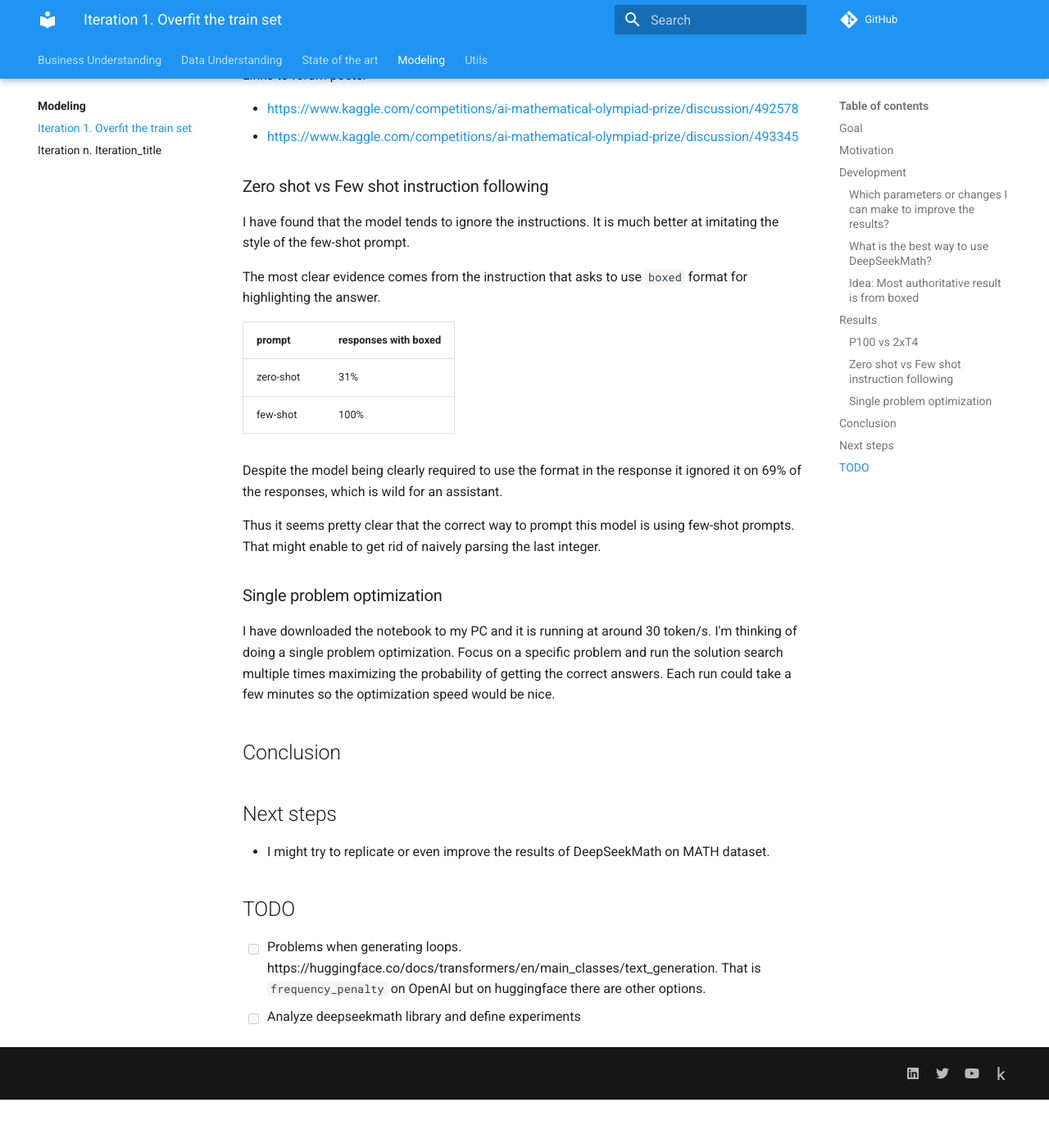
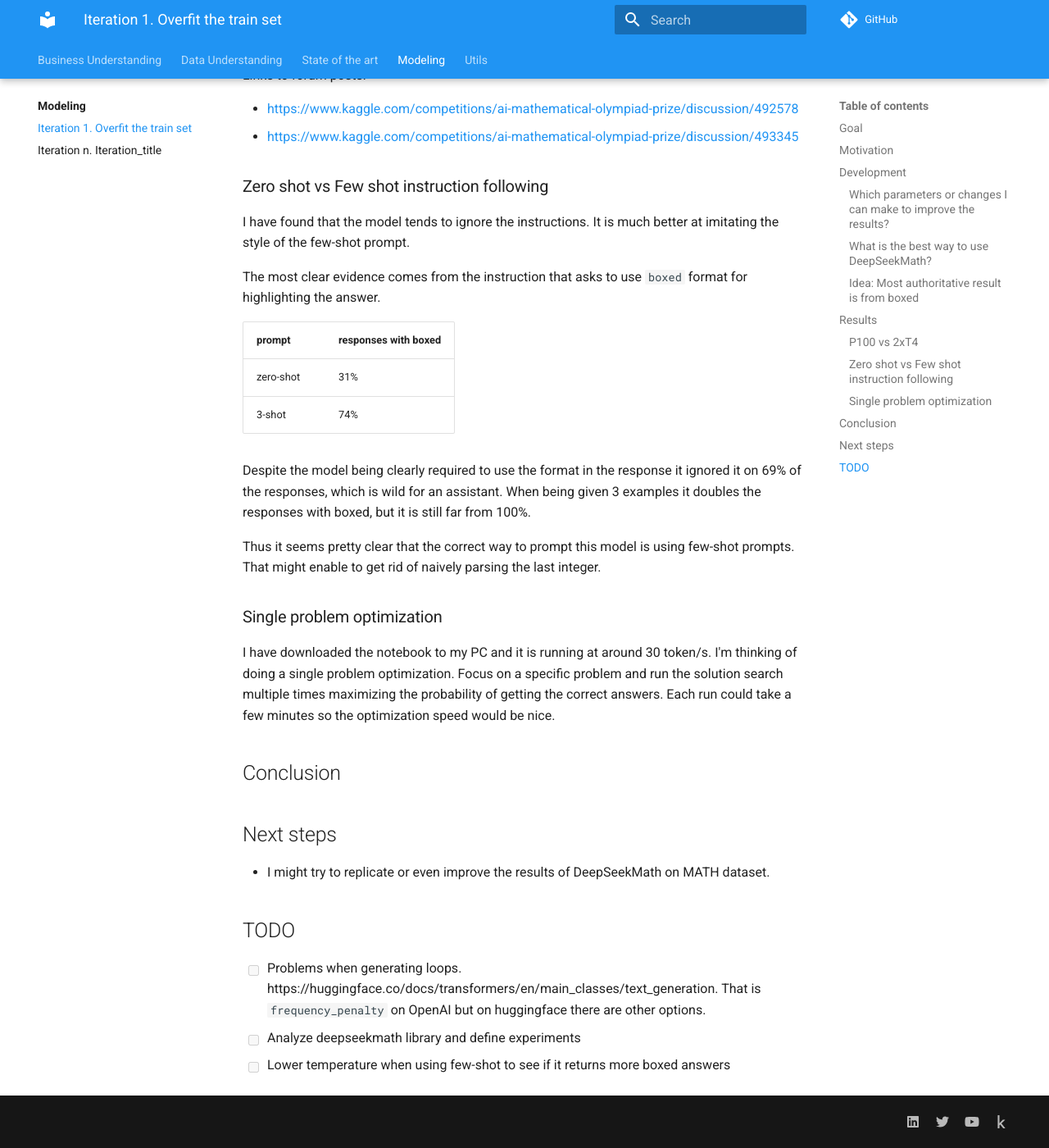
Before and after one commit to ironbar/aimo, an MkDocs documentation site: the page built from docs/modeling/Iteration_01.md, in a window 1280 px wide and 1400 px high, scrolled down 1968 px. Shown: the whole window at 82% size. Built offline with MkDocs 1.6.1 and Material for MkDocs 9.7.7, drawn with Linux system fonts in a browser that asks for light colours; comment, search, counter and statistics services are not loaded; before the commit the page ends 3309 px from its top, so only the background shows below that.

Commit message:
updated experiments results

```diff
--- a/docs/modeling/Iteration_01.md
+++ b/docs/modeling/Iteration_01.md
@@ -76,10 +76,11 @@ for highlighting the answer.
 | prompt    | responses with boxed |
 |-----------|----------------------|
 | zero-shot | 31%                  |
-| few-shot  | 100%                 |
+| 3-shot    | 74%                  |
 
 Despite the model being clearly required to use the format in the response it ignored
-it on 69% of the responses, which is wild for an assistant.
+it on 69% of the responses, which is wild for an assistant. When being given 3 examples
+it doubles the responses with boxed, but it is still far from 100%.
 
 Thus it seems pretty clear that the correct way to prompt this model is using
 few-shot prompts. That might enable to get rid of naively parsing the last integer.
@@ -101,3 +102,4 @@ the optimization speed would be nice.
 
 - [ ] Problems when generating loops. https://huggingface.co/docs/transformers/en/main_classes/text_generation. That is `frequency_penalty` on OpenAI but on huggingface there are other options.
 - [ ] Analyze deepseekmath library and define experiments
+- [ ] Lower temperature when using few-shot to see if it returns more boxed answers
```
